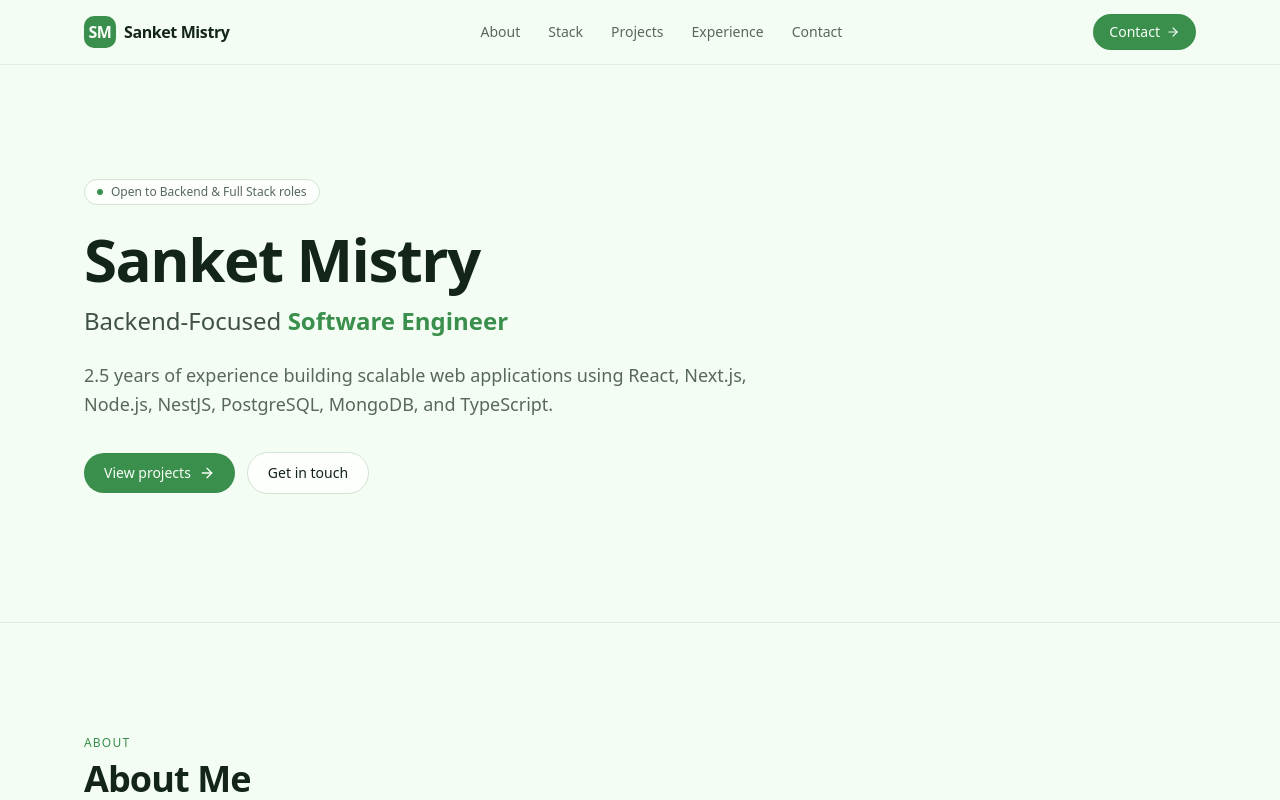
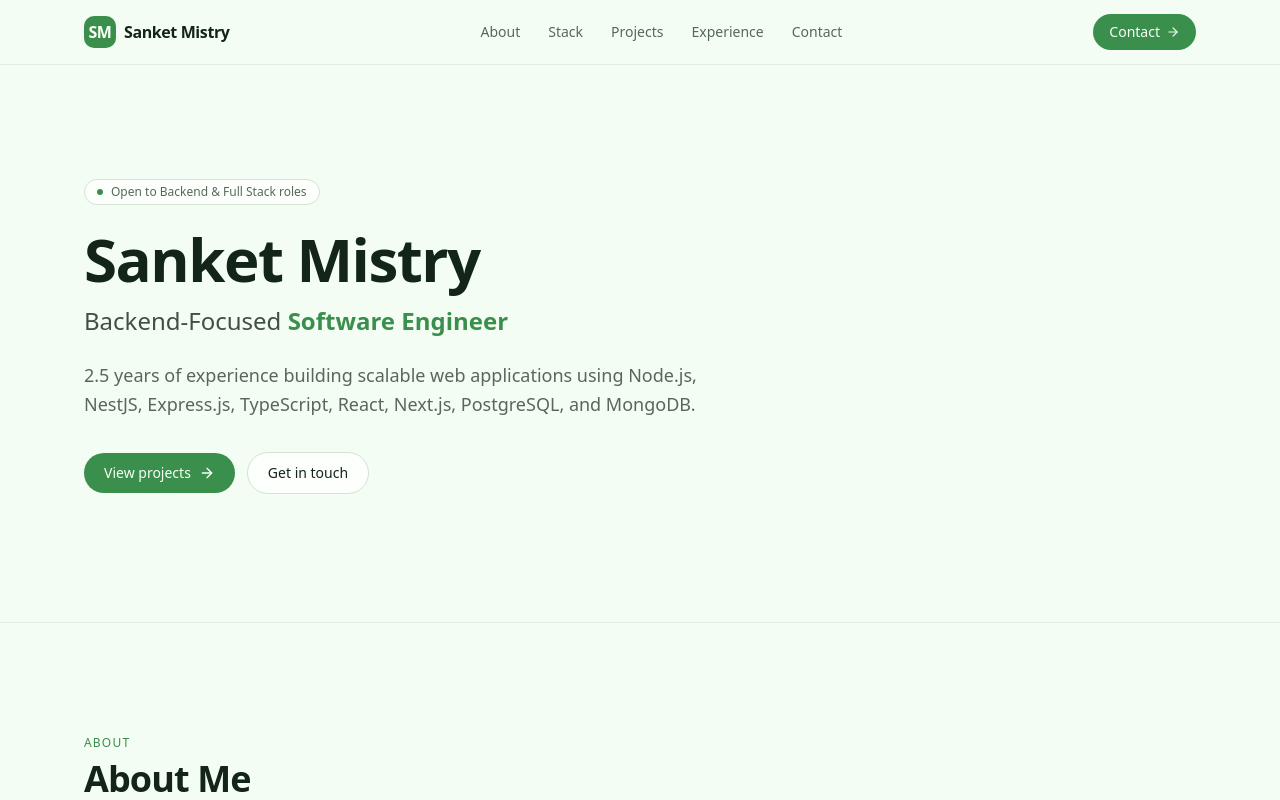
Before and after one commit to code1eve1ing/sanket-mistry, a Next.js app: page / in a window 1280 px wide. Shown: the top 800 px of the page. Built offline with nearby package versions, Linux system fonts and the light colour scheme.

Commit message:
Update hero section text

```diff
--- a/app/components/home/Hero.tsx
+++ b/app/components/home/Hero.tsx
@@ -23,8 +23,7 @@ export default function Hero() {
           Backend-Focused <span className="text-primary font-bold">Software Engineer</span>
         </p>
         <p className="mt-6 max-w-2xl text-base leading-relaxed text-muted-foreground sm:text-lg">
-          2.5 years of experience building scalable web applications using React, Next.js,
-          Node.js, NestJS, PostgreSQL, MongoDB, and TypeScript.
+          2.5 years of experience building scalable web applications using Node.js, NestJS, Express.js, TypeScript, React, Next.js, PostgreSQL, and MongoDB.
         </p>
         <div className="mt-8 flex flex-wrap items-center gap-3">
           <a
```
Also changed, not shown: 1 other file (tests, documents, lock files or other folders).
